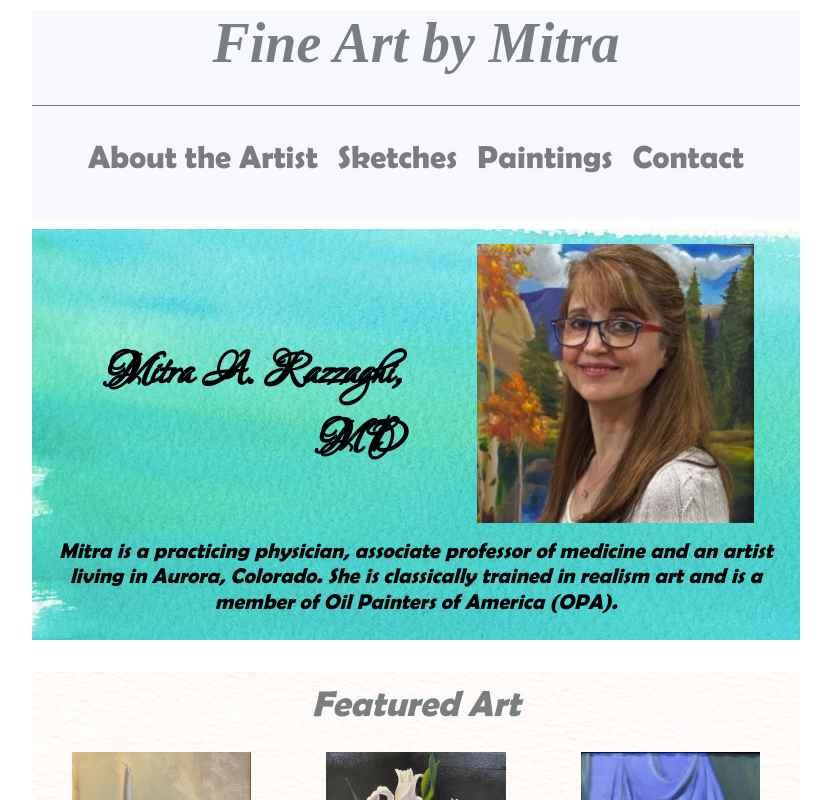
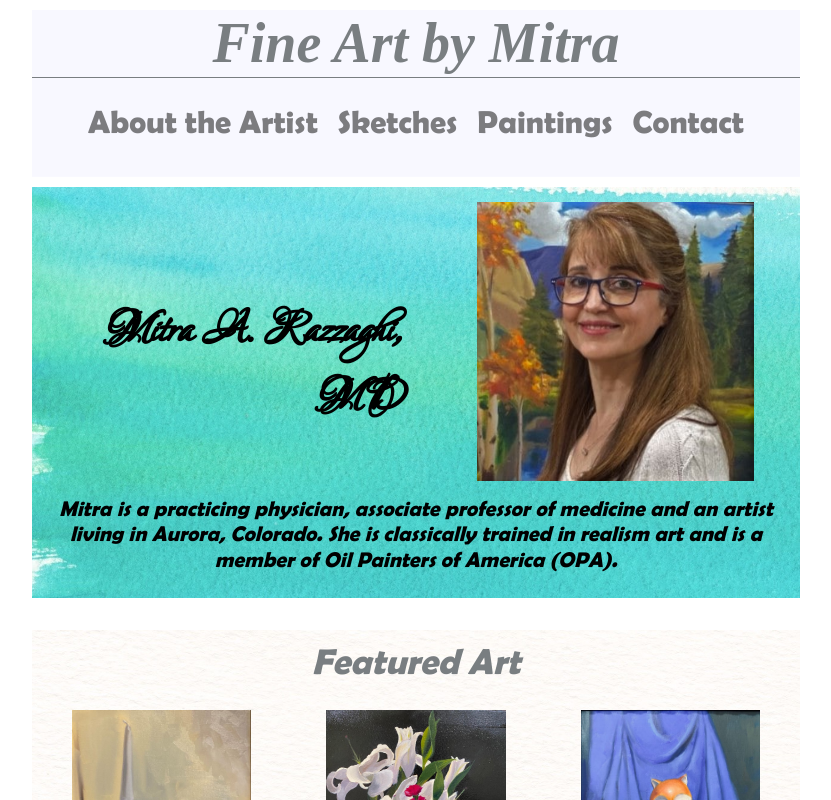
Before and after one commit to marazzaghi/Fine-Art-By-Mitra, a React (Create React App) app: page / in a window 1280 px wide. Shown: the top 800 px of the page, without its empty margins (224-1055 px from the left). Built offline with nearby package versions, Linux system fonts and the light colour scheme; no server answers; a web font is replaced by a local one.

Commit message:
smaller nav

```diff
--- a/src/App.scss
+++ b/src/App.scss
@@ -32,7 +32,6 @@ html {
     color: #797e81;
     margin: 0;
     padding-top: 0;
-    padding-bottom: .5em;
     font-weight: 700;
   }
 
@@ -95,7 +94,6 @@ html {
     border: none;
     outline: none;
     color: #797e81;
-    padding: 15px 32px;
     text-align: center;
     text-decoration: none;
     // font-family: "Brush Script MT", "Snell Roundhand",cursive;
--- a/src/components/nav/nav.scss
+++ b/src/components/nav/nav.scss
@@ -19,7 +19,6 @@
     border: none;
     outline: none;
     color: #797e81;
-    padding: 15px 32px;
     text-align: center;
     text-decoration: none;
     font-family: "Nanum Myeongjo",serif;
```
